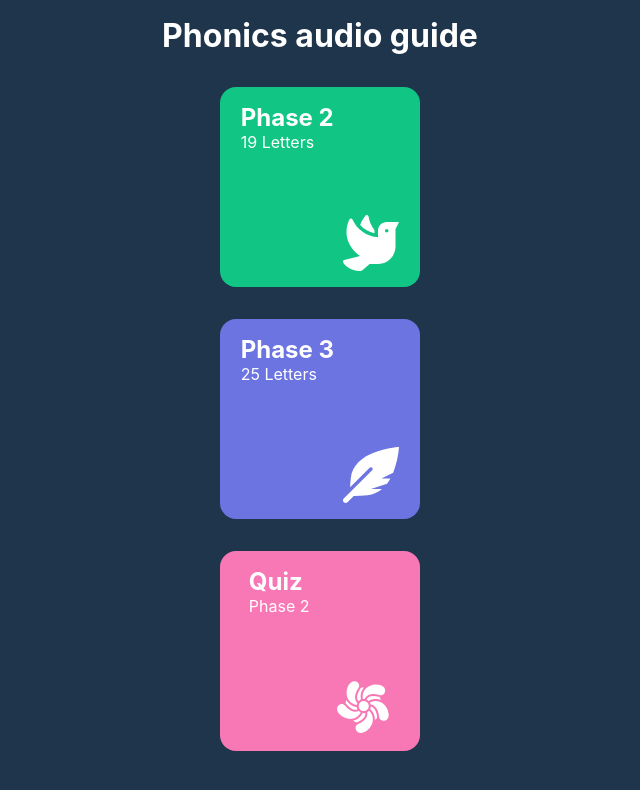
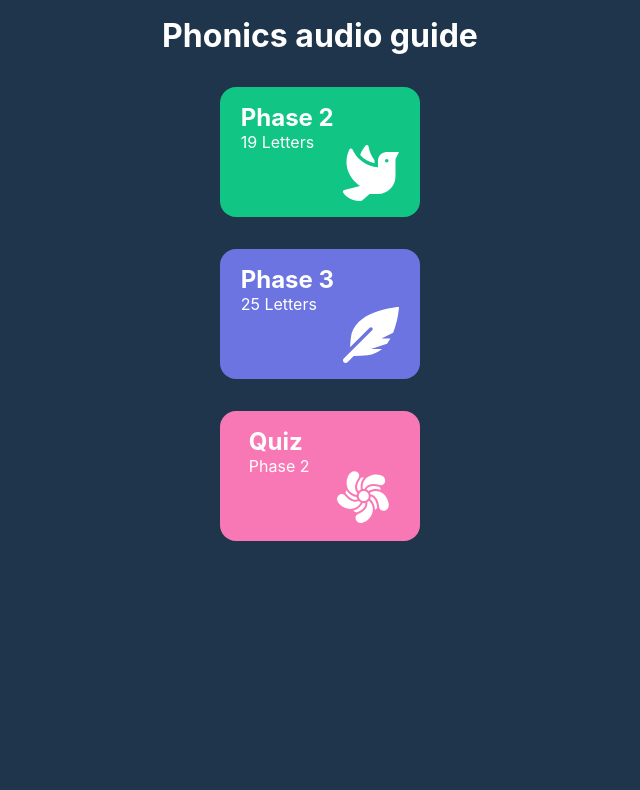
Before and after one commit to hellodeborahuk/buzzphonics, a React (Create React App) app: page / in a window 1280 px wide. Shown: the top 790 px of the page, without its empty margins (320-960 px from the left). Built offline with nearby package versions, Linux system fonts and the light colour scheme.

Commit message:
Changing shape of home buttons

```diff
--- a/src/App.css
+++ b/src/App.css
@@ -51,10 +51,14 @@ header {
   font-size: 1.25rem;
 }
 
+.home-section {
+  margin-bottom: 40em;
+}
+
 .phase-two, .phase-three, .quiz-button  {
     border-radius: 16px;
     width: 200px;
-    height: 200px;
+    height: 130px;
     margin: 2em auto;
     padding: 1em;
     display: flex;
--- a/src/App.js
+++ b/src/App.js
@@ -10,7 +10,7 @@ function App() {
 
       <main>
               <h1>Phonics audio guide</h1>
-              <section>
+              <section className="home-section">
                   <Link to="phaseTwo">
                     <div className="phase-two">
                       <div>
```
